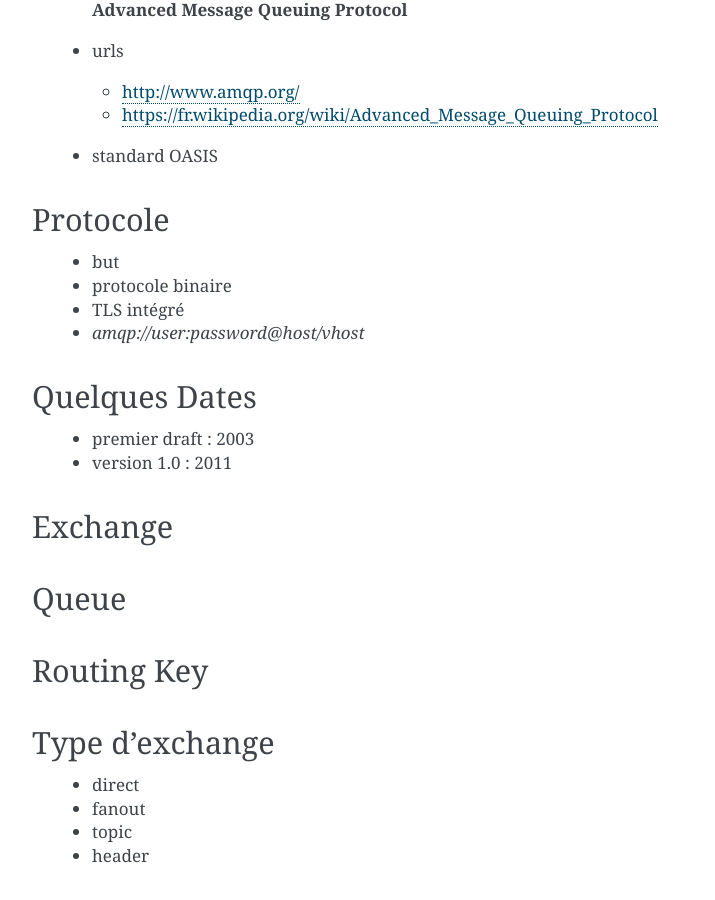
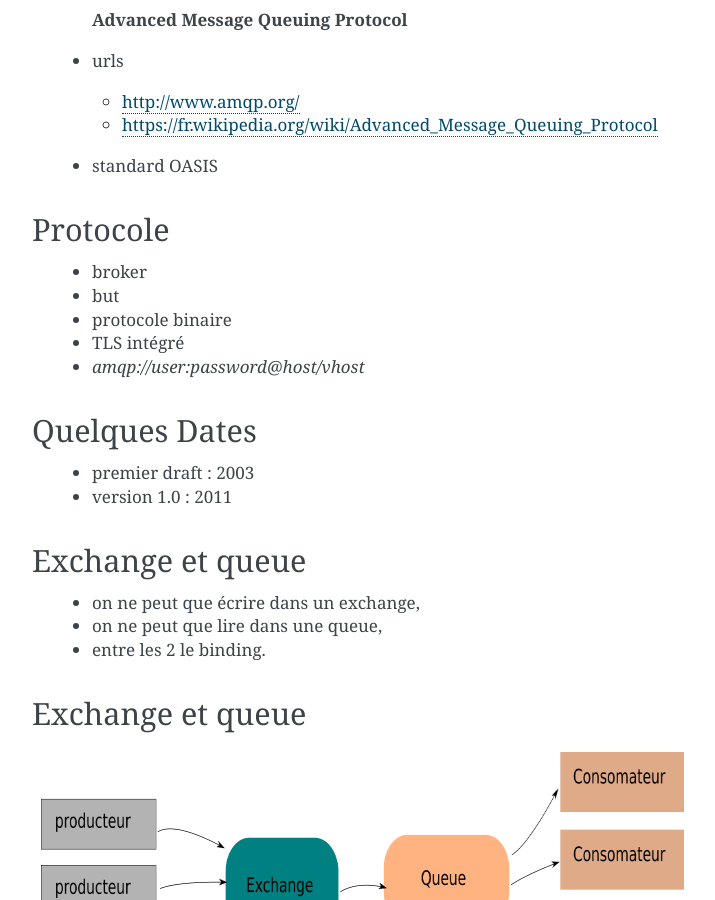
Before and after one commit to cyplp/amqp_presentation, a Sphinx documentation site: the page built from source/index.rst, in a window 1280 px wide and 900 px high, scrolled down 2472 px. Shown: the whole window, without its empty margins (388-1103 px from the left). Built offline with Sphinx 7.4.7, drawn with Linux system fonts in a browser that asks for light colours; some of the changed text lies outside the part shown.

Commit message:
ajout du schéma ex et que

```diff
--- a/source/index.rst
+++ b/source/index.rst
@@ -67,7 +67,8 @@ Une file de message !
 
 Quelle file de message ?
 ========================
- * redis
+
+* redis
  * rq
  * mqtt
  * xmpp
@@ -91,6 +92,7 @@ AMQP
 Protocole
 =========
 
+ * broker
  * but
  * protocole binaire
  * TLS intégré
@@ -102,14 +104,23 @@ Quelques Dates
  - premier draft : 2003
  - version 1.0 : 2011
 
-Exchange
-========
+Exchange et queue
+=================
 
-Queue
-=====
+ - on ne peut que écrire dans un exchange,
+ - on ne peut que lire dans une queue,
+ - entre les 2 le binding.
+
+Exchange et queue
+=================
+
+.. figure:: _static/exchange_et_queue.png
+   :scale: 50 %
+
 
 Routing Key
 ===========
+
 
 Type d'exchange
 ===============
```
Also changed, not shown: source/_static/exchange_et_queue.png (added).
